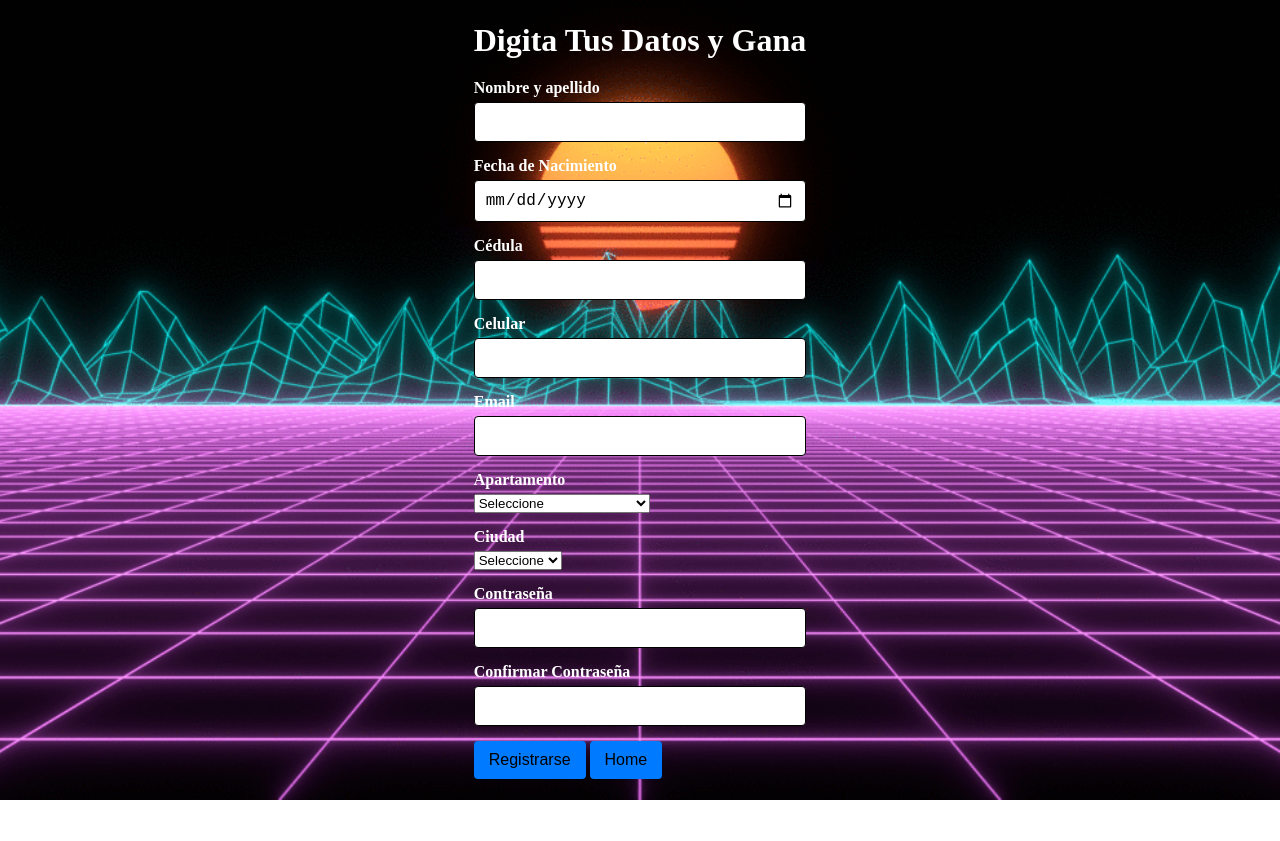
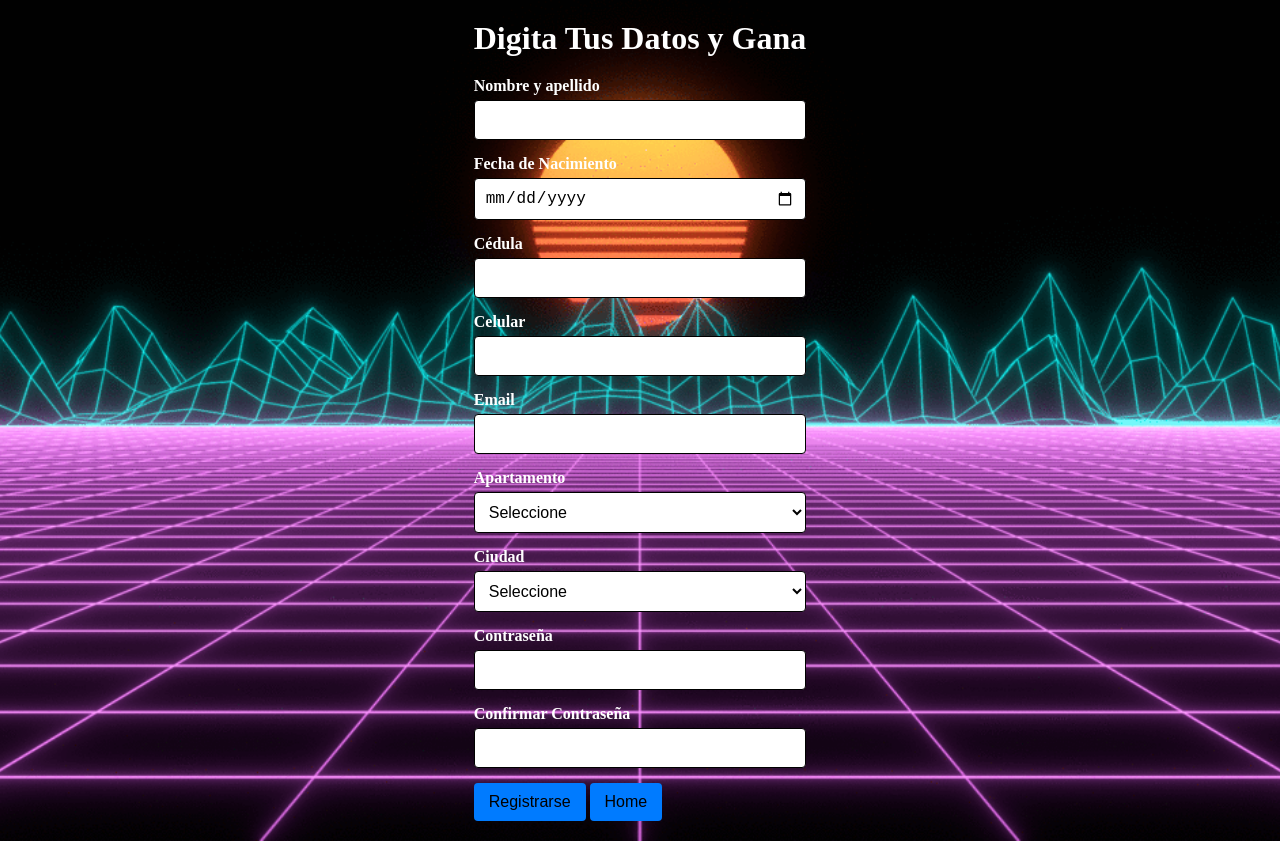
Before and after one commit to Cristhyan11/Front_Rifa, a React (Vite) app: page /registro in a window 1280 px wide. Before the commit the page ends 800 px from the top, so only its background shows below. Built offline with nearby package versions, Linux system fonts and the light colour scheme.

Commit message:
arreglo css registro

```diff
--- a/src/styles/registro.css
+++ b/src/styles/registro.css
@@ -1,9 +1,11 @@
+/* Reseteo de márgenes y bordes */
 * {
     margin: 0;
     padding: 0;
     box-sizing: border-box;
 }
 
+/* Estilo del overlay del modal */
 .overlay {
     background-color: rgba(0, 0, 0, 0.7);
     position: fixed;
@@ -50,8 +52,9 @@
     color: white;
 }
 
-/* Estilo de los campos de entrada */
-.form-group input {
+/* Estilo de los campos de entrada y selectores */
+.form-group input,
+.form-group select {
     width: 100%;
     padding: 10px;
     border: 1px solid #000000;
@@ -62,8 +65,9 @@
     transition: border-color 0.3s;
 }
 
-/* Efecto de enfoque en los campos de entrada */
-.form-group input:focus {
+/* Efecto de enfoque en los campos de entrada y selectores */
+.form-group input:focus,
+.form-group select:focus {
     border-color: #007bff;
     outline: none;
 }
@@ -85,6 +89,7 @@
     background-color: #0056b3;
 }
 
+/* Estilo del modal */
 .modal {
     display: flex;
     align-items: center;
@@ -102,6 +107,7 @@
     z-index: 1000;
 }
 
+/* Estilo del contenido del modal */
 .modal-content {
     background-color: rgb(144, 168, 233);
     color: black;
```
